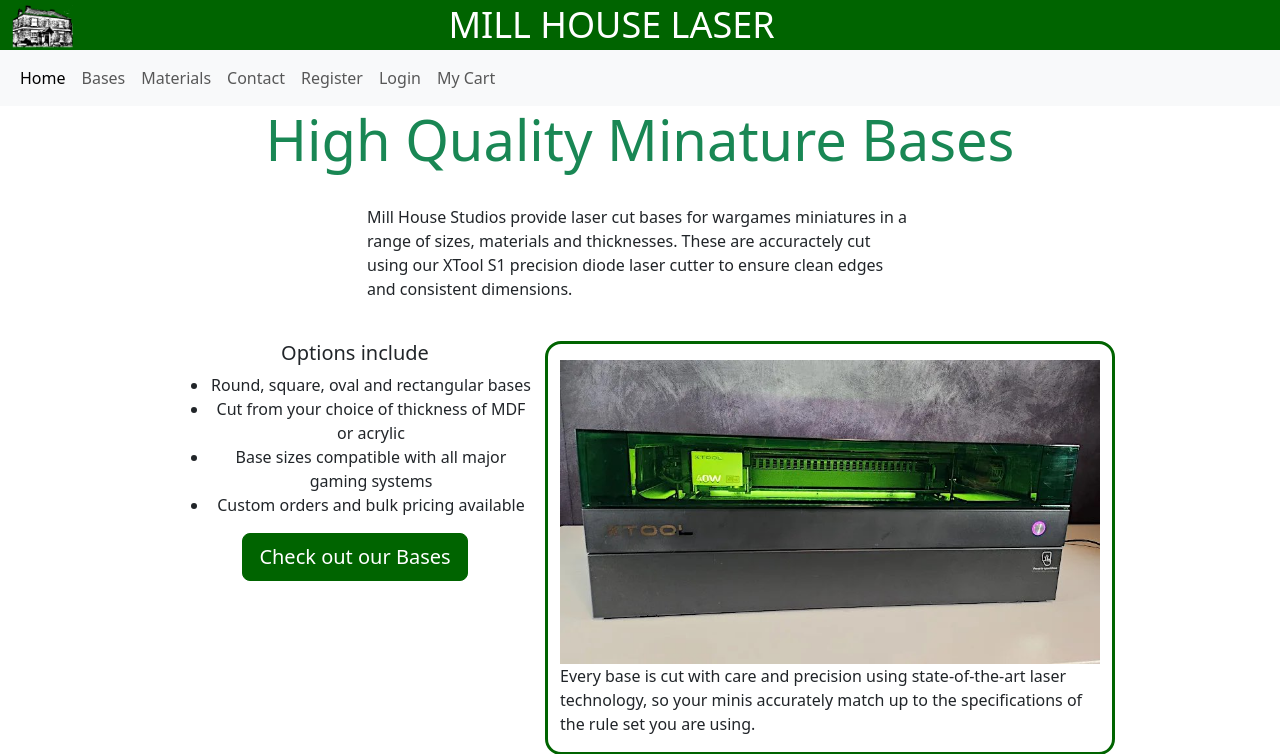
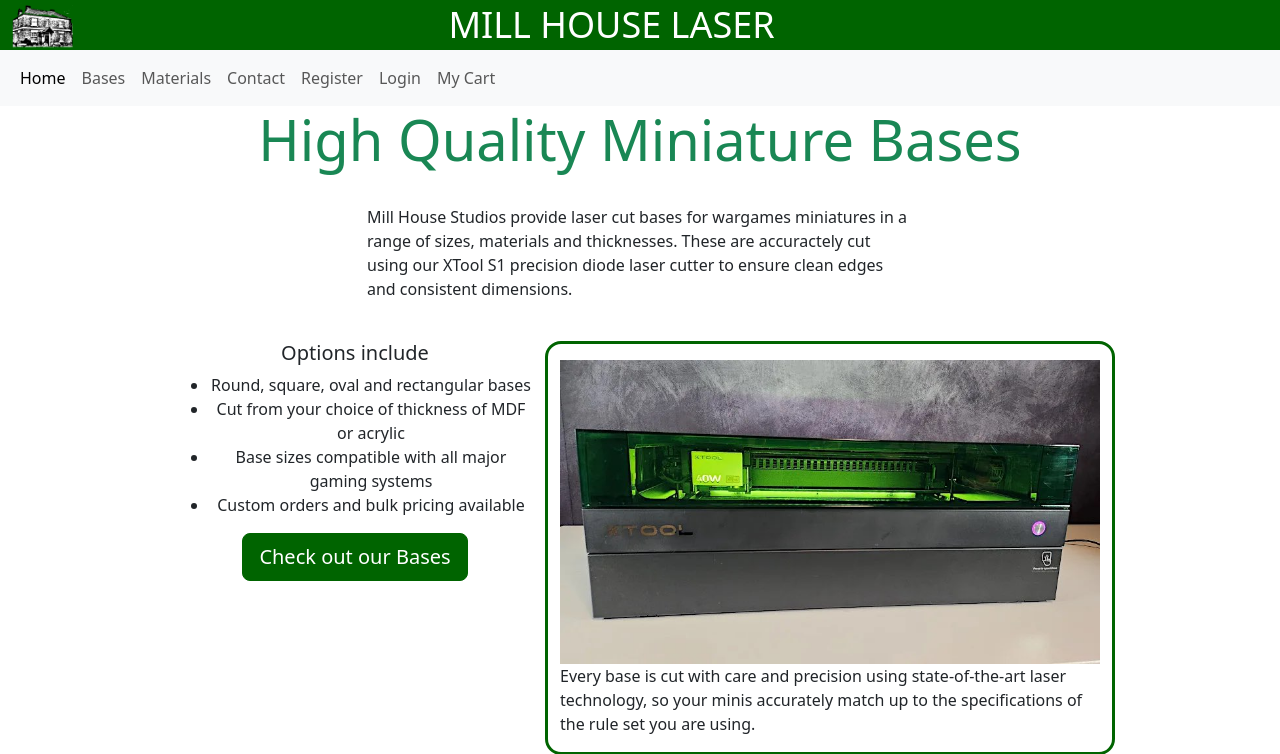
Before and after one commit to Jamzieeeee/laser_cutting_service, a Django app: template home/templates/home/index.html in a window 1280 px wide. Shown: the top 754 px of the page. Run offline with Django 5.2, Linux system fonts and the light colour scheme; the template is opened without the code that fills it, so the values that code supplies are empty; parts of the project's set-up code (start-up, migrations or seed data) failed here and were passed over; some libraries are stand-ins or nearby versions.

Commit message:
Fix homepage typo

```diff
--- a/home/templates/home/index.html
+++ b/home/templates/home/index.html
@@ -5,7 +5,7 @@
     <div class="container">
         <div class="row justify-content-center text-center mb-4">
             <div class="col">
-                <h1 class="display-4 text-success">High Quality Minature Bases</h1>
+                <h1 class="display-4 text-success">High Quality Miniature Bases</h1>
             </div>
         </div>
 
```
